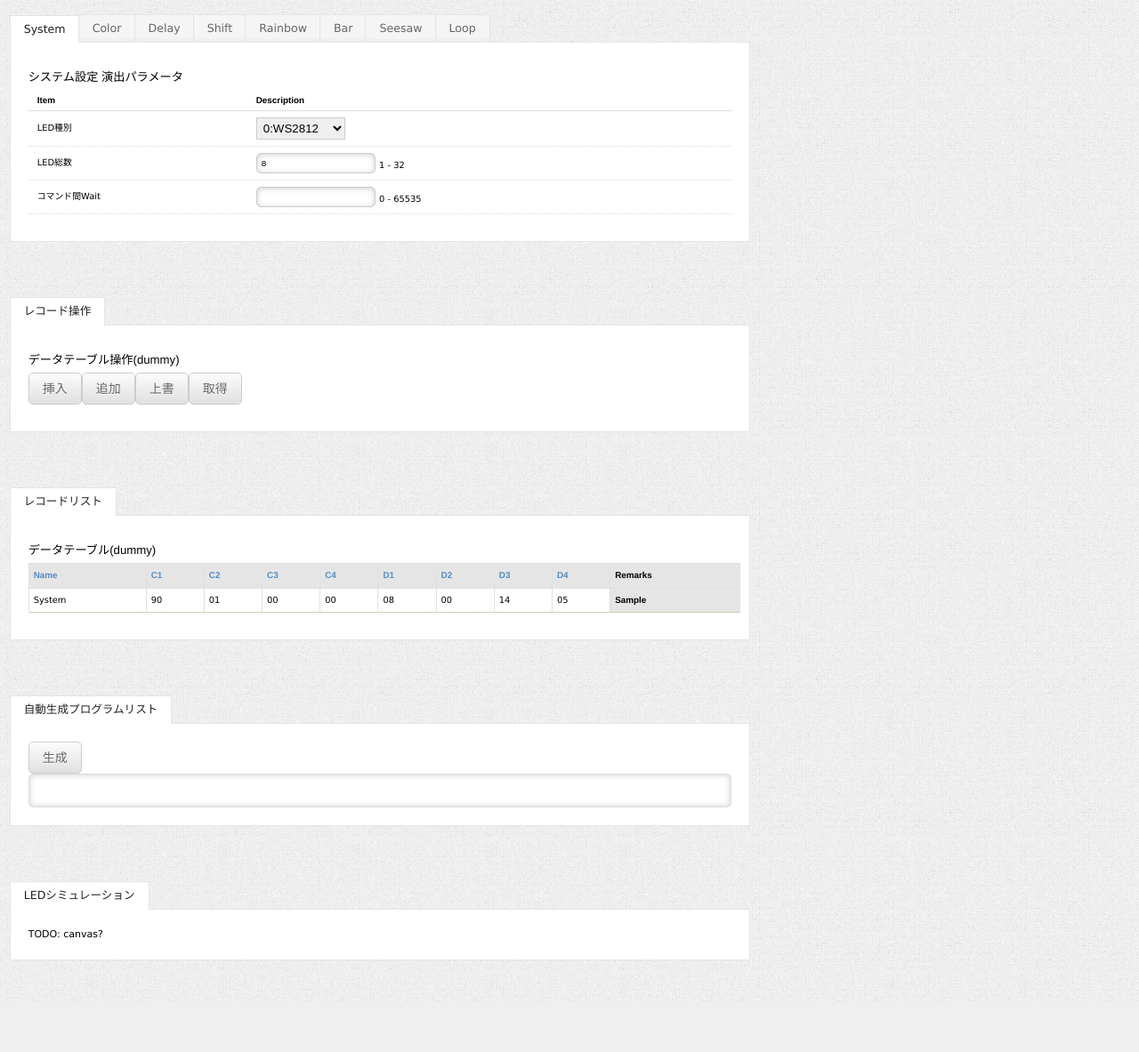
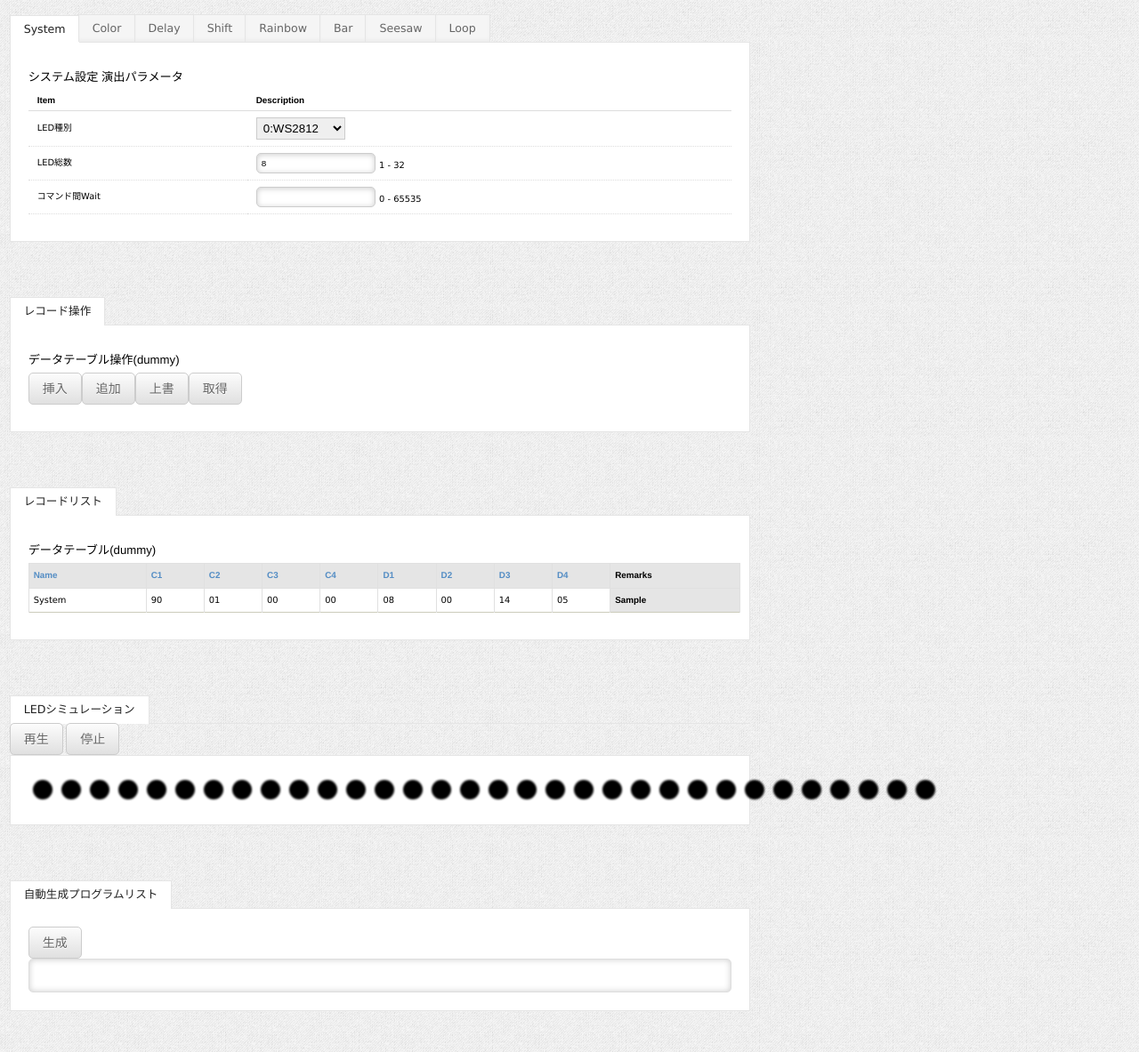
Before and after one commit to tgck/serialLEDProgrammerWeb, a website: page src/index.html in a window 1280 px wide. Shown: the whole page at 89% size. Before the commit the page ends 1126 px from the top, so only its background shows below. Drawn offline with nearby package versions, Linux system fonts and the light colour scheme.

Commit message:
・LEDシミュレータ(モック)をマージ

```diff
--- a/src/index.html
+++ b/src/index.html
@@ -18,6 +18,7 @@
 	<script type="text/javascript" src="SrLib.js"></script>
 	<script type="text/javascript" src="SrCmds.js"></script>
 	<script type="text/javascript" src="SrPlay.js"></script>
+	<script type="text/javascript" src="ledsim.js"></script>
 
 	<!-- tables -->
 	<script src="editablegrid-2.0.1.js"></script>
@@ -281,6 +282,8 @@
 				$("#code pre").html(src); // jQueryスタイルでコード簡易化 & 意図しないスタイルの適用を回避
 			}
 		}
+
+
 
 		//
 		// onload
@@ -708,6 +711,58 @@
 	<div class="col_8 column">
 		<ul class="tabs">
 			<li class="first last current">
+				<a href="#simulator">LEDシミュレーション</a>
+			</li>
+		</ul>
+		<button onclick="led_play()">再生</button>
+		<button onclick="led_stop()">停止</button>
+		<div id="simulator" class="tab-content clearfix" style="display: block; ">
+			<svg width="140%" height="32">
+				<!-- 影をつけるための定義 -->
+				<defs>
+					<filter id="fil" filterUnits="userSpaceOnUse" x="0" y="0" width="1400" height="32">
+						<feGaussianBlur stdDeviation="1"/>
+					</filter>
+				</defs>
+				<!-- LEDっぽい円の定義 -->
+				<circle id="LED1" cx="16" cy="18"  r="11"  filter="url(#fil)"/>
+				<circle id="LED2" cx="48" cy="18"  r="11"  filter="url(#fil)"/>
+				<circle id="LED3" cx="80" cy="18"  r="11"  filter="url(#fil)"/>
+				<circle id="LED4" cx="112" cy="18" r="11"  filter="url(#fil)"/>
+				<circle id="LED5" cx="144" cy="18" r="11"  filter="url(#fil)"/>
+				<circle id="LED6" cx="176" cy="18" r="11"  filter="url(#fil)"/>
+				<circle id="LED7" cx="208" cy="18" r="11"  filter="url(#fil)"/>
+				<circle id="LED8" cx="240" cy="18" r="11"  filter="url(#fil)"/>
+				<circle id="LED9" cx="272" cy="18" r="11"  filter="url(#fil)"/>
+				<circle id="LED10" cx="304" cy="18" r="11"  filter="url(#fil)"/>
+				<circle id="LED11" cx="336" cy="18" r="11"  filter="url(#fil)"/>
+				<circle id="LED12" cx="368" cy="18" r="11"  filter="url(#fil)"/>
+				<circle id="LED13" cx="400" cy="18" r="11"  filter="url(#fil)"/>
+				<circle id="LED14" cx="432" cy="18" r="11"  filter="url(#fil)"/>
+				<circle id="LED15" cx="464" cy="18" r="11"  filter="url(#fil)"/>
+				<circle id="LED16" cx="496" cy="18" r="11"  filter="url(#fil)"/>
+				<circle id="LED17" cx="528" cy="18" r="11"  filter="url(#fil)"/>
+				<circle id="LED18" cx="560" cy="18" r="11"  filter="url(#fil)"/>
+				<circle id="LED19" cx="592" cy="18" r="11"  filter="url(#fil)"/>
+				<circle id="LED20" cx="624" cy="18" r="11"  filter="url(#fil)"/>
+				<circle id="LED21" cx="656" cy="18" r="11"  filter="url(#fil)"/>
+				<circle id="LED22" cx="688" cy="18" r="11"  filter="url(#fil)"/>
+				<circle id="LED23" cx="720" cy="18" r="11"  filter="url(#fil)"/>
+				<circle id="LED24" cx="752" cy="18" r="11"  filter="url(#fil)"/>
+				<circle id="LED25" cx="784" cy="18" r="11"  filter="url(#fil)"/>
+				<circle id="LED26" cx="816" cy="18" r="11"  filter="url(#fil)"/>
+				<circle id="LED27" cx="848" cy="18" r="11"  filter="url(#fil)"/>
+				<circle id="LED28" cx="880" cy="18" r="11"  filter="url(#fil)"/>
+				<circle id="LED29" cx="912" cy="18" r="11"  filter="url(#fil)"/>
+				<circle id="LED30" cx="944" cy="18" r="11"  filter="url(#fil)"/>
+				<circle id="LED31" cx="976" cy="18" r="11"  filter="url(#fil)"/>
+				<circle id="LED32" cx="1008" cy="18" r="11"  filter="url(#fil)"/>
+			</svg>
+		</div>
+	</div>
+	<div class="col_8 column">
+		<ul class="tabs">
+			<li class="first last current">
 				<a href="#code">自動生成プログラムリスト</a>
 			</li>
 		</ul>
@@ -717,17 +772,6 @@
 			</pre>
 		</div>
 	</div>
-
-	<div class="col_8 column">
-		<ul class="tabs">
-			<li class="first last current">
-				<a href="#simulator">LEDシミュレーション</a>
-			</li>
-		</ul>
-		<div id="simulator" class="tab-content clearfix" style="display: block; ">
-			TODO: canvas?
-		</div>
-	</div>
 </div>
 
 
--- /dev/null
+++ b/src/ledsim.js
@@ -0,0 +1,54 @@
+var g_ledplayinfo = null;
+var g_timer = null;
+
+//
+// LED演出処理の開始
+//
+function led_play(){
+    // 演出用のタイマーは停止
+    led_timer_stop();
+
+    // 演出コマンド（TBD）仮
+    var cmd0 = new CmdSystem(0, 32, 50);
+    var cmd1 = new CmdSeesaw(255, 100, 1, 0x03);
+    var cmdArray = [cmd0, cmd1];
+    g_ledplayinfo = new PlayInfo(cmdArray);
+
+    //関数led_play_timer()を1ミリ秒間隔で呼び出す
+    g_timer = setInterval("led_play_timer()",1);
+
+    // タイマーの開始
+    //led_play_timer();
+}
+
+//
+// LED演出処理の停止
+//
+function led_stop(){
+    // 演出用のタイマーは停止
+    led_timer_stop();
+}
+
+//
+// タイマー内容を定義
+//
+function led_play_timer(){
+
+    // LED演出の実施
+    g_ledplayinfo.play();
+
+    // 再生終了の場合タイマーを停止する
+    if(g_ledplayinfo.is_end()){
+        led_timer_stop();
+    }
+}
+
+//
+// LED演出用のタイマー停止
+//
+function led_timer_stop(){
+    if(g_timer != null){
+        clearInterval(g_timer);
+        g_timer = null;
+    }
+}
```
